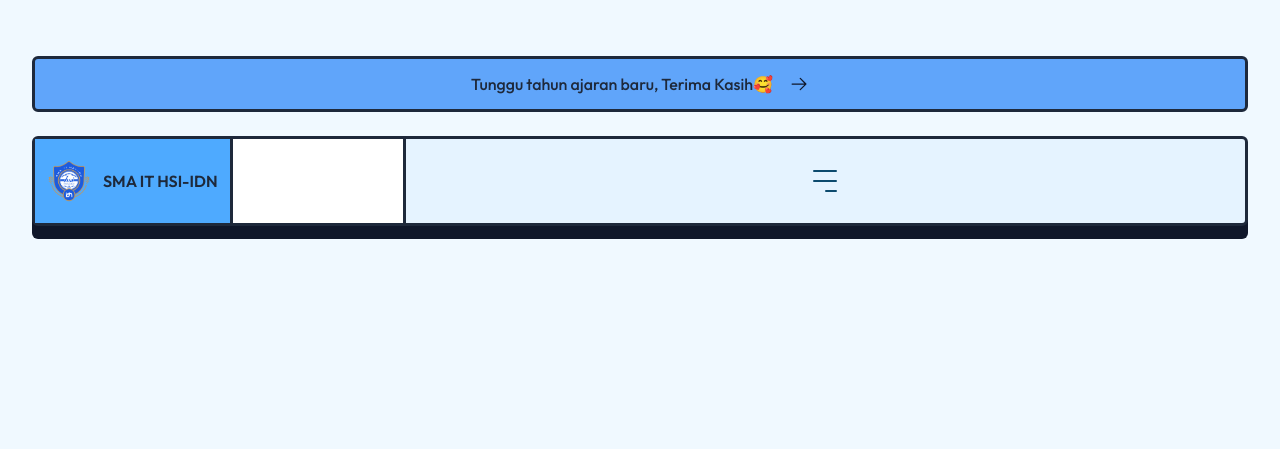
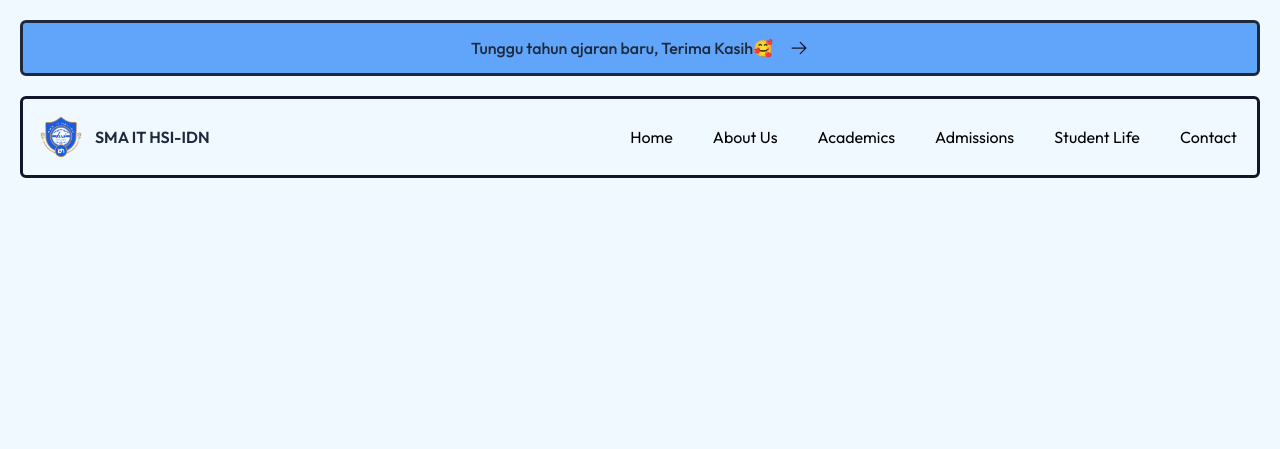
Before and after one commit to DzaakhIdn/web-sekolah, a website: page index.html in a window 1280 px wide. Drawn offline with Linux system fonts and the light colour scheme.

Commit message:
revisi but nothing upgrade

```diff
--- a/index.html
+++ b/index.html
@@ -22,7 +22,7 @@
   </style>
   <body>
     <!-- Sect Nav -->
-    <nav class="w-full h-auto pt-14 px-8">
+    <nav class="m-auto p-5">
       <div
         class="regist-alert w-full h-14 bg-blue-400 flex justify-center items-center gap-4 rounded-md border-[3px] border-slate-800"
       >
@@ -39,61 +39,22 @@
           ></path>
         </svg>
       </div>
-      <div class="box relative w-full">
-        <div
-          class="nav-item w-full h-auto border-[3px] border-slate-800 rounded-md mt-6 flex sticky z-50 bg-[#E5F3FF]"
-        >
-          <div class="logo flex items-center py-5 px-3 gap-3 bg-[#4EAAFF]">
-            <img src="img/logo-idn.png" alt="logo-idn" class="w-11 h-11" />
-            <p class="title-logo font-semibold text-slate-800">
-              SMA IT HSI-IDN
-            </p>
-          </div>
-          <div
-            class="empty border-x-[3px] w-44 h-auto border-slate-800 bg-white"
-          ></div>
-          <div
-            class="toggle flex m-auto items-center justify-end w-auto h-auto"
-          >
-            <input
-              type="checkbox"
-              id="hamburger"
-              class="hamburger peer"
-              hidden
-            />
-            <label
-              for="hamburger"
-              class="peer-checked:hamburger block relative z-10 p-6 cursor-pointer"
-            >
-              <div
-                aria-hidden="true"
-                class="m-auto h-0.5 w-6 rounded bg-sky-900 transition duration-300"
-              ></div>
-              <div
-                aria-hidden="true"
-                class="m-auto h-0.5 w-6 mt-2 rounded bg-sky-900 transition duration-300"
-              ></div>
-              <div
-                class="ml-auto h-0.5 w-3 mt-2 rounded bg-sky-900 transition duration-300"
-              ></div>
-            </label>
-          </div>
+
+      <div
+        class="nav w-full h-auto border-[3px] border-slate-900 rounded-md mt-5 flex justify-between items-center"
+      >
+        <div class="logo flex justify-center items-center p-4 gap-3">
+          <img src="img/logo-idn.png" alt="" class="w-11 h-11" />
+          <p class="font-semibold text-slate-800">SMA IT HSI-IDN</p>
         </div>
-        <div
-          class="nav-content w-full border-b-[3px] border-r-[3px] border-l-[3px] border-slate-900 overflow-hidden bg-slate-900 rounded-md h-[0rem] absolute top-1 pt-[6rem] text-slate-100 transition-all duration-300"
-          id="nav"
-        >
-          <ul
-            class=" flex flex-col justify-center items-center gap-3 text-base"
-          >
-            <li><a href="#">Home</a></li>
-            <li><a href="#">About Us</a></li>
-            <li><a href="#">Academics</a></li>
-            <li><a href="#">Admissions</a></li>
-            <li><a href="#">Student Life</a></li>
-            <li>
-              <a href="#" class="bg-[#4EAAFF] py-2 px-4 rounded-md">Contact</a>
-            </li>
+        <div class="nav-items">
+          <ul class="flex justify-center items-center gap-10 pr-5">
+            <li><a href="">Home</a></li>
+            <li><a href="">About Us</a></li>
+            <li><a href="">Academics</a></li>
+            <li><a href="">Admissions</a></li>
+            <li><a href="">Student Life</a></li>
+            <li><a href="">Contact</a></li>
           </ul>
         </div>
       </div>
--- a/src/main.js
+++ b/src/main.js
@@ -2,8 +2,14 @@ let hamburger = document.getElementById('hamburger')
 let nav = document.getElementById('nav')
 let toggle = document.querySelector(".toggle")
 
-toggle.addEventListener("click", function(){
-    console.log('jalan');
-    nav.classList.add("h-[20rem]")
-    nav.classList.remove("h-[0rem]")
-})
+// toggle.addEventListener("click", function(){
+//     console.log('jalan');
+//     nav.classList.add("h-[20rem]")
+//     nav.classList.remove("h-[0rem]")
+// })
+hamburger.checked == false
+if (hamburger.checked == true){
+    console.log('jalan')
+} else{
+    console.log('mati')
+}
```
Also changed, not shown: src/output.css.
